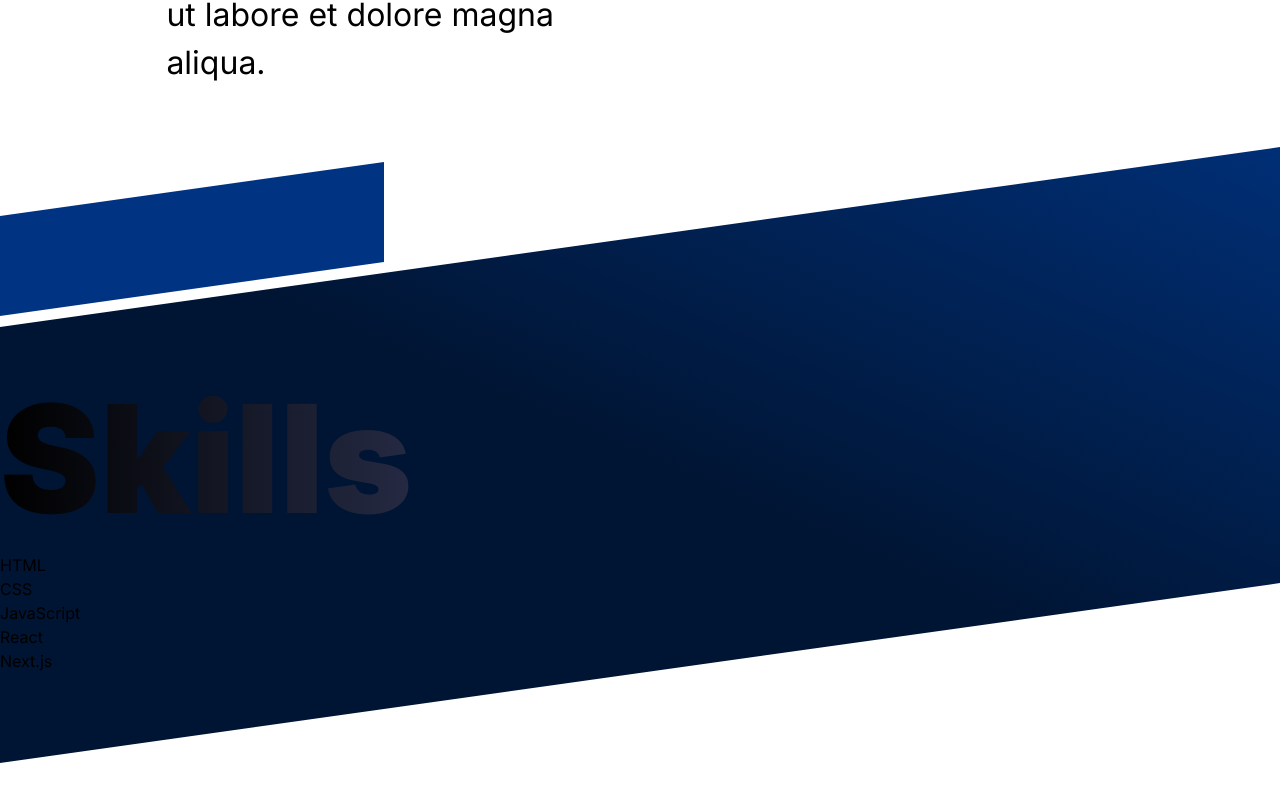
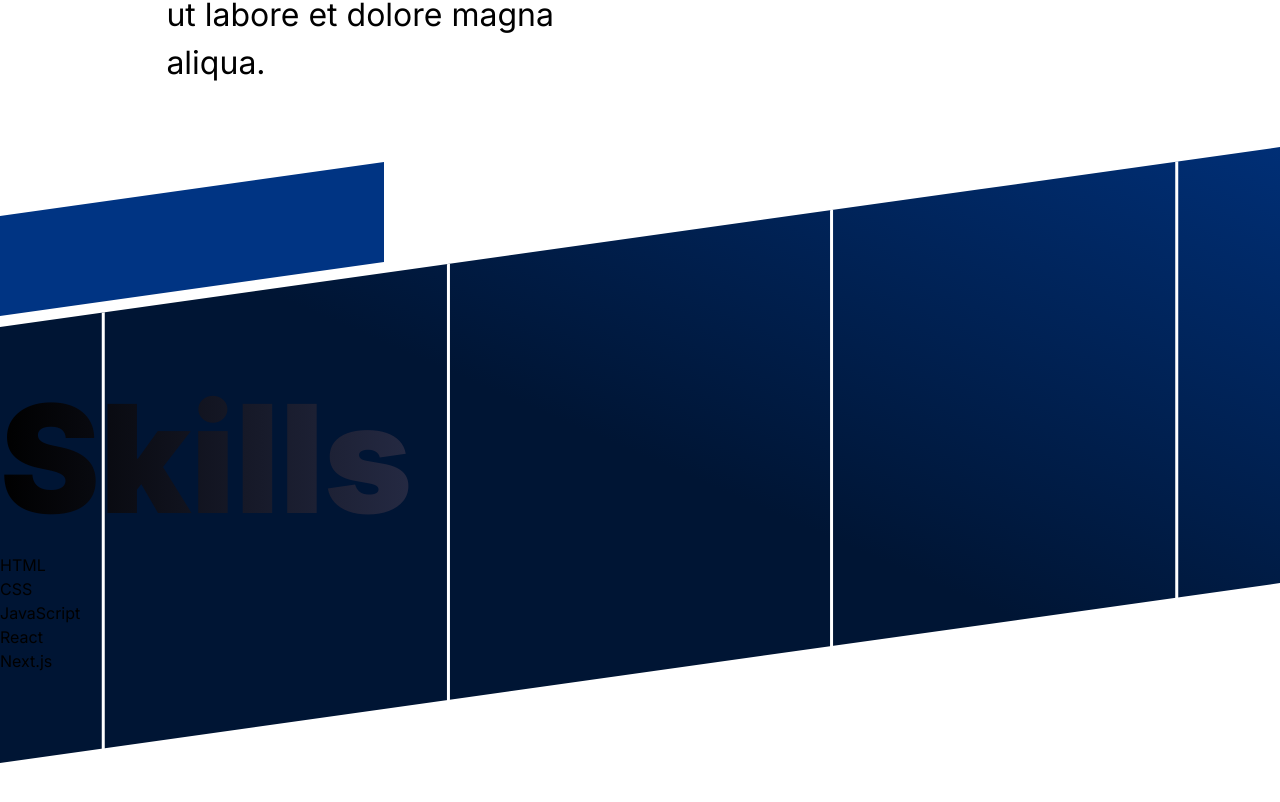
Before and after one commit to BSchoolland/portfolio, a Next.js app: page / in a window 1280 px wide. Shown: the part 574-1376 px from the top of the page. Built offline with nearby package versions, Linux system fonts and the light colour scheme.

Commit message:
decorative stripes

```diff
--- a/src/app/decorations.scss
+++ b/src/app/decorations.scss
@@ -1,6 +1,5 @@
-
 // a decorative div that goes in the top right corner of the screen, at 45 degrees
-.corner  {
+.corner {
     position: absolute;
     top: 0;
     right: 0;
@@ -31,11 +30,60 @@
 }
 
 .decorative-slant {
+    position: relative;
     margin-top: 8vw; // balance the padding of the inverse-slant
     margin-bottom: -8vw; // the margin accounts for the skewing
     width: 30%;
     height: 100px;
     background-color: $tertiary;
     transform: skewY(-8deg);
+    z-index: 100;
+}
+
+.top-down-stripe-1 {
+    position: absolute;
+    width: 3px;
+    height: 200%;
+    background-color: $primary;
+    top: 0;
+    left: 8%;
+    transform: translateX(-8%);
     z-index: -1;
 }
+
+.top-down-stripe-2 {
+    position: absolute;
+    width: 3px;
+
+    height: 200%;
+    background-color: $primary;
+    top: 0;
+    right: 8%;
+    transform: translateX(8%);
+    z-index: -1;
+}
+
+.top-down-stripe-3 {
+    position: absolute;
+    width: 3px;
+    height: 200%;
+    background-color: $primary;
+
+    top: 0;
+    left: 35%;
+    transform: translateX(-35%);
+    z-index: -1;
+}
+
+.top-down-stripe-4 {
+    position: absolute;
+    width: 3px;
+
+    height: 200%;
+    background-color: $primary;
+
+    top: 0;
+    right: 35%;
+    transform: translateX(35%);
+    z-index: -1;
+}
--- a/src/app/globals.css
+++ b/src/app/globals.css
@@ -30,12 +30,57 @@
 }
 
 .decorative-slant {
+  position: relative;
   margin-top: 8vw;
   margin-bottom: -8vw;
   width: 30%;
   height: 100px;
   background-color: #003483;
   transform: skewY(-8deg);
+  z-index: 100;
+}
+
+.top-down-stripe-1 {
+  position: absolute;
+  width: 3px;
+  height: 200%;
+  background-color: #ffffff;
+  top: 0;
+  left: 8%;
+  transform: translateX(-8%);
+  z-index: -1;
+}
+
+.top-down-stripe-2 {
+  position: absolute;
+  width: 3px;
+  height: 200%;
+  background-color: #ffffff;
+  top: 0;
+  right: 8%;
+  transform: translateX(8%);
+  z-index: -1;
+}
+
+.top-down-stripe-3 {
+  position: absolute;
+  width: 3px;
+  height: 200%;
+  background-color: #ffffff;
+  top: 0;
+  left: 35%;
+  transform: translateX(-35%);
+  z-index: -1;
+}
+
+.top-down-stripe-4 {
+  position: absolute;
+  width: 3px;
+  height: 200%;
+  background-color: #ffffff;
+  top: 0;
+  right: 35%;
+  transform: translateX(35%);
   z-index: -1;
 }
 
--- a/src/components/skills.tsx
+++ b/src/components/skills.tsx
@@ -1,16 +1,19 @@
-import React from 'react';
+import React from "react";
 
 const SkillsSection = () => {
-    const skills = ['HTML', 'CSS', 'JavaScript', 'React', 'Next.js'];
+  const skills = ["HTML", "CSS", "JavaScript", "React", "Next.js"];
 
   return (
     <section>
-            <div className="decorative-slant">
+      <div className="decorative-slant"></div>
+      <div className="slant">
+      <div className="top-down-stripe-1"></div>
+          <div className="top-down-stripe-2"></div>
+          <div className="top-down-stripe-3"></div>
+          <div className="top-down-stripe-4"></div>
+        <div className="inverse-slant">
 
-            </div>
-            <div className="slant">
-                <div className="inverse-slant">
-            <h2 className='title text-[150px]'>Skills</h2>
+          <h2 className="title text-[150px]">Skills</h2>
           <ul>
             {skills.map((skill, index) => (
               <li key={index}>{skill}</li>
@@ -18,9 +21,6 @@ const SkillsSection = () => {
           </ul>
         </div>
       </div>
-
-
-
     </section>
   );
 };
```
Also changed, not shown: 1 other file (tests, documents, lock files or other folders). Lines whose indentation alone changed are shown as unchanged.
